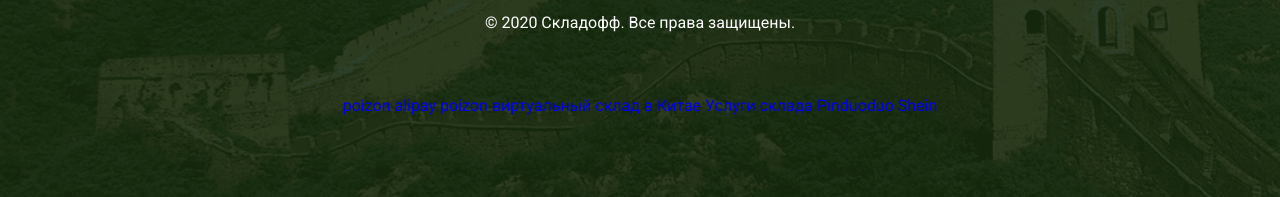
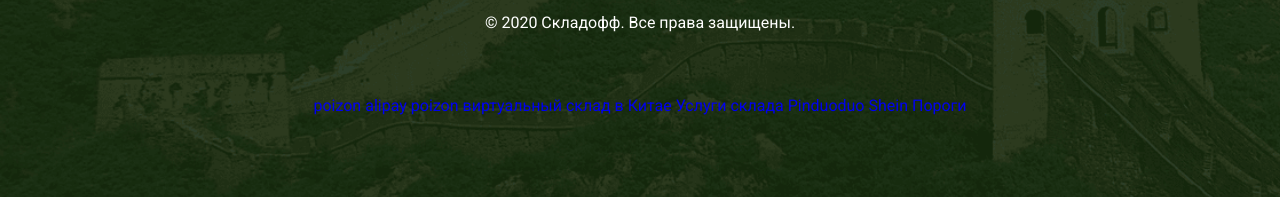
Before and after one commit to heiheshang/heiheshang.github.io, a plain HTML site: page index.html in a window 1280 px wide. Shown: the part 4399-4596 px from the top of the page. Drawn offline with nearby package versions, Linux system fonts and the light colour scheme; a script that the page names is missing.

Commit message:
пороги

```diff
--- a/index.html
+++ b/index.html
@@ -384,6 +384,7 @@
                 <a href="https://telegra.ph/Dostavka-iz-Kitaya-01-02">Услуги склада</a>
                 <a href="https://telegra.ph/Pinduoduo-operedila-Alibaba-po-rostu-vyruchki-01-03">Pinduoduo</a>
                 <a href="https://telegra.ph/Shenin---eshche-odin-internet-magazin-dlya-zakazov-01-04">Shein</a>
+                <a href="https://telegra.ph/Porog-besposhlinnogo-vvoza-tovarov-fizicheskimi-licami-prodlyat-na-polgoda-01-13">Пороги</a>
             </div>
         </div>
     </footer>
```
